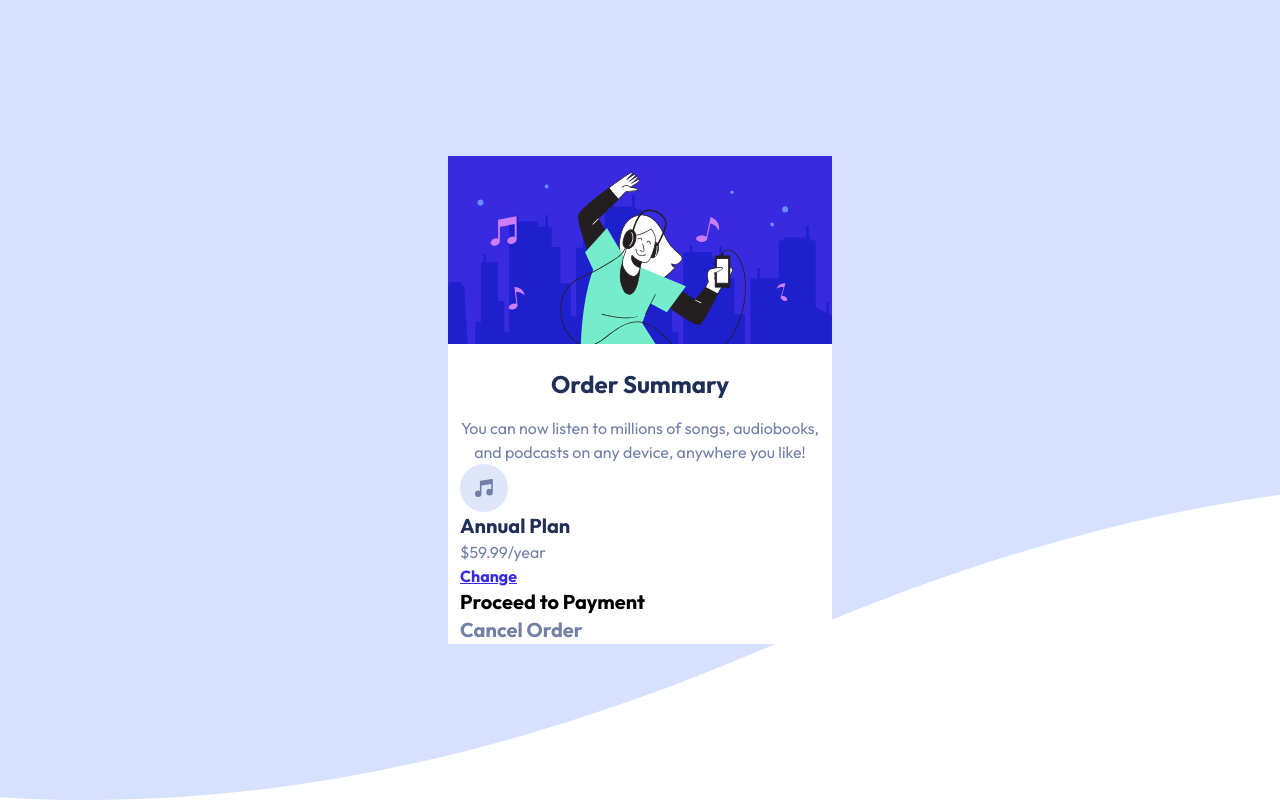
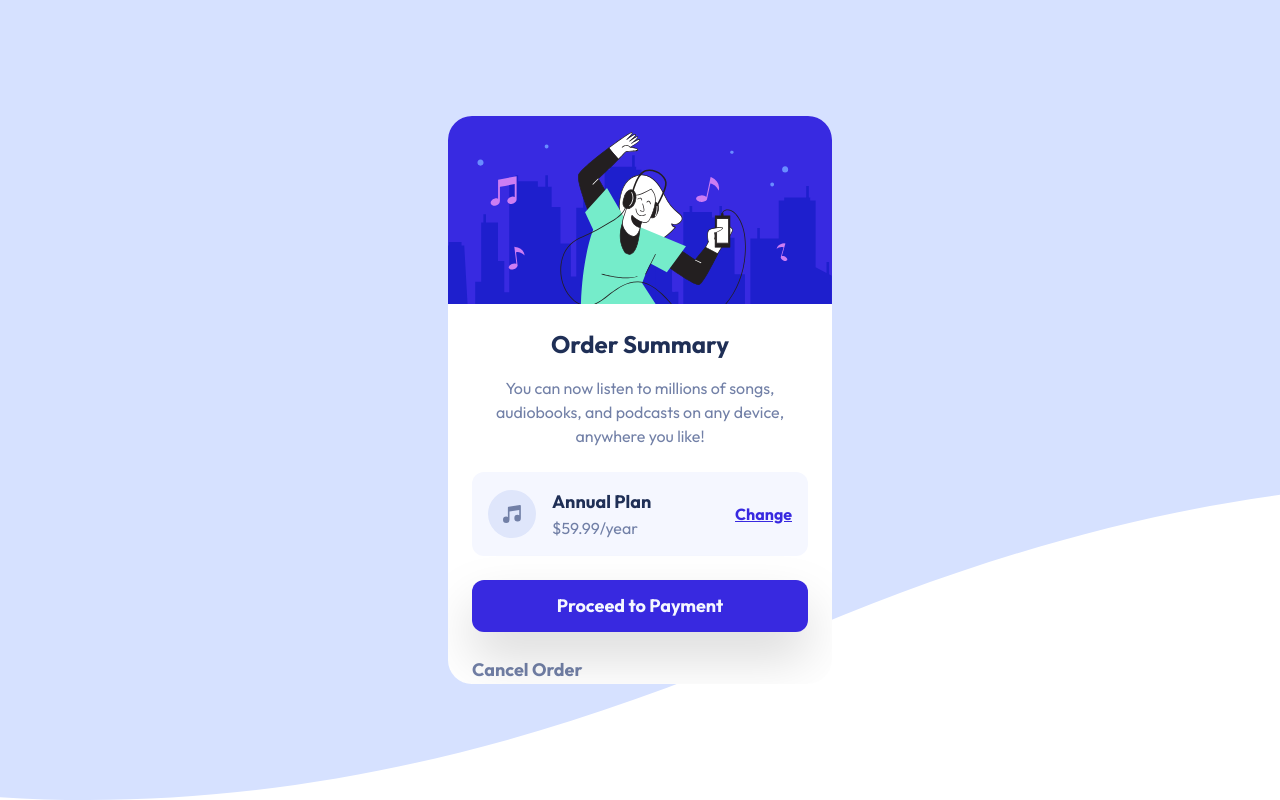
Before and after one commit to pixelzee3/order-summary-component, a website built with Parcel: page src/index.html in a window 1280 px wide. Built offline with nearby package versions, Linux system fonts and the light colour scheme.

Commit message:
Work on positioning and borders (incomplete).

```diff
--- a/src/index.html
+++ b/src/index.html
@@ -13,27 +13,40 @@
       rel="stylesheet"
     />
   </head>
-  <body class="bg-background-mobile bg-cover flex justify-center items-center h-screen">
-    <article class="bg-white max-w-sm">
+  <body
+    class="bg-background-mobile bg-cover flex justify-center items-center h-screen"
+  >
+    <article class="bg-white max-w-sm rounded-3xl overflow-hidden">
       <img src="images/illustration-hero.svg" alt="" />
-      <div class="mx-3">
-        <div class="text-center mt-6">
+      <div class="mx-6 mt-6">
+        <div class="text-center">
           <h1 class="text-2xl font-black text-dark-blue">Order Summary</h1>
           <p class="text-desaturated-blue mt-4">
-            You can now listen to millions of songs, audiobooks, and podcasts on any
-            device, anywhere you like!
+            You can now listen to millions of songs, audiobooks, and podcasts on
+            any device, anywhere you like!
           </p>
         </div>
-        <div>
+        <!-- TODO: Implement a better flex solution -->
+        <div
+          class="flex flex-wrap items-center bg-very-pale-blue p-4 rounded-xl mt-6"
+        >
           <img src="images/icon-music.svg" alt="" />
-          <div>
-            <h2 class="text-xl font-black text-dark-blue">Annual Plan</h2>
+          <div class="grow ml-4">
+            <h2 class="text-lg font-black text-dark-blue">Annual Plan</h2>
             <span class="text-desaturated-blue">$59.99/year</span>
           </div>
-          <a href="/" class="text-bright-blue font-semibold underline">Change</a>
+          <a href="/" class="text-bright-blue font-semibold underline"
+            >Change</a
+          >
         </div>
-        <button class="block text-xl font-bold">Proceed to Payment</button>
-        <button class="block text-xl font-bold text-desaturated-blue">Cancel Order</button>
+        <button
+          class="block text-lg font-bold text-very-pale-blue bg-bright-blue w-full py-3 rounded-xl mt-6 drop-shadow-2xl"
+        >
+          Proceed to Payment
+        </button>
+        <button class="block text-lg font-bold text-desaturated-blue mt-6">
+          Cancel Order
+        </button>
       </div>
     </article>
   </body>
```
